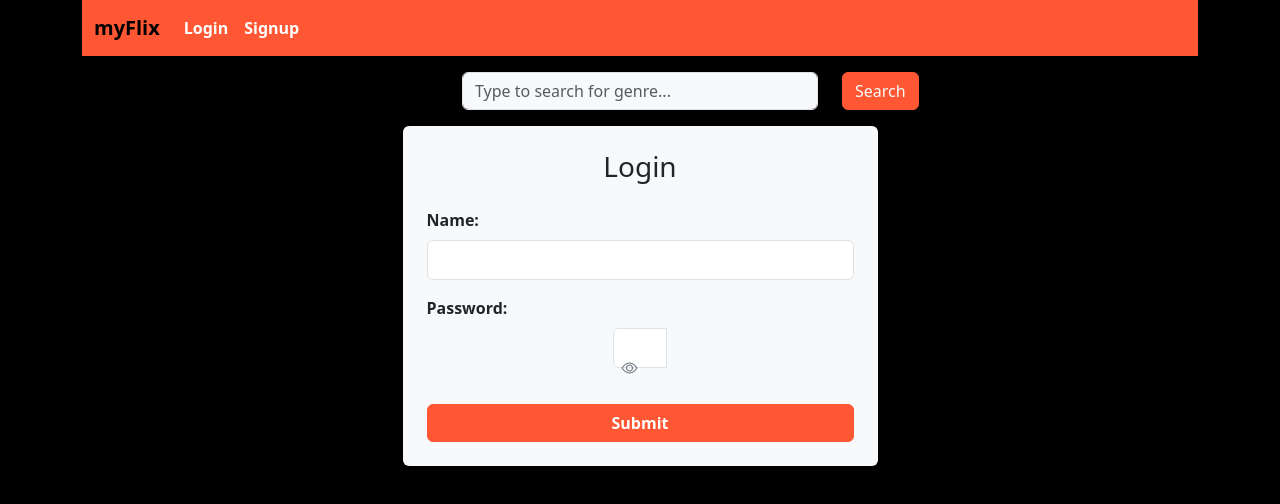
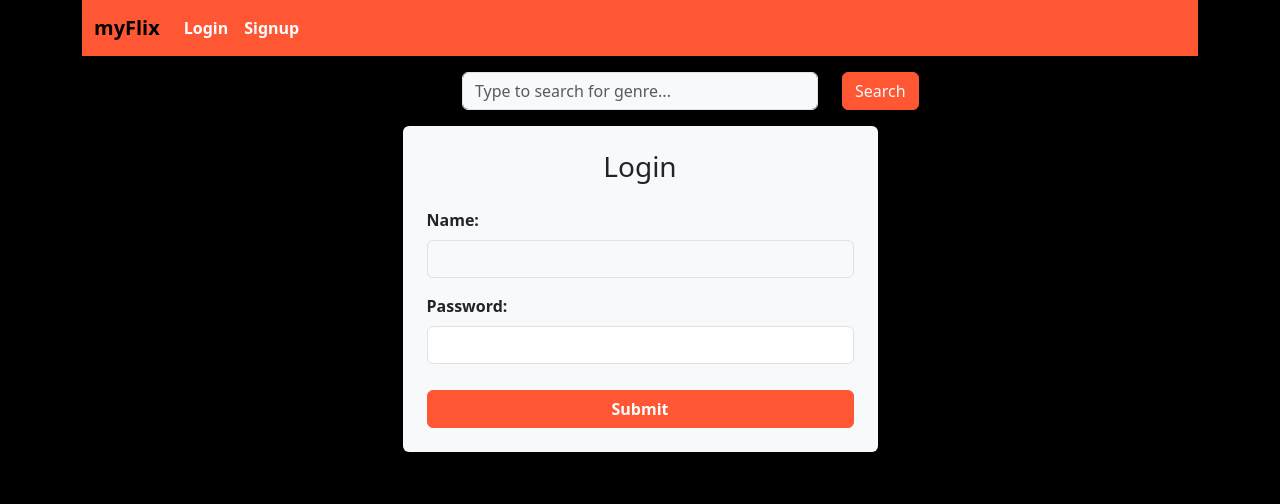
Before and after one commit to Sogolsa/myFlix-client, a React (Vite) app: page /login in a window 1280 px wide. Shown: the top 504 px of the page. Built offline with nearby package versions, Linux system fonts and the light colour scheme.

Commit message:
removed the icon

```diff
--- a/src/components/login-view/login-view.jsx
+++ b/src/components/login-view/login-view.jsx
@@ -72,7 +72,7 @@ export const LoginView = ({ onLoggedIn }) => {
             minLength='3'
           />
         </Form.Group>
-        {/* <Form.Group className='mb-3'>
+        <Form.Group className='mb-3'>
           <Form.Label>Password:</Form.Label>
           <Form.Control
             type='password'
@@ -80,8 +80,8 @@ export const LoginView = ({ onLoggedIn }) => {
             onChange={(e) => setPassword(e.target.value)}
             required
           />
-          </Form.Group> */}
-        <Form.Group>
+        </Form.Group>
+        {/* <Form.Group>
           <Form.Label>Password:</Form.Label>
           <div className='input-group'>
             <Form.Control
@@ -97,13 +97,13 @@ export const LoginView = ({ onLoggedIn }) => {
               className='toggle-password-btn'
             >
               {showPassword ? (
-                <i className='bi bi-eye-slash'></i> /* Hide Icon */
+                <i className='bi bi-eye-slash'></i>
               ) : (
-                <i className='bi bi-eye'></i> /* Show Icon */
+                <i className='bi bi-eye'></i>
               )}
             </Button>
           </div>
-        </Form.Group>
+        </Form.Group> */}
         <Button variant='primary' type='submit'>
           Submit
         </Button>
--- a/src/components/login-view/login-view.scss
+++ b/src/components/login-view/login-view.scss
@@ -11,13 +11,8 @@
   }
 
   .form-control {
-    // margin-bottom: 15px;
-    background-color: white !important;
-    color: black;
-    width: 100%;
-    padding-right: 2.5rem;
-    height: 40px;
-    background: transparent;
+    margin-bottom: 15px;
+    background-color: white;
   }
 
   .btn-primary {
@@ -25,31 +20,17 @@
     color: white;
     font-weight: 600;
   }
-
-  .input-group {
-    display: flex;
-    flex-direction: column;
-    align-items: center;
-    justify-content: center;
-  }
-
-  .toggle-password-btn {
-    position: absolute; /* Position the button over the input */
-    top: 50%; /* Center vertically */
-    right: 10px; /* Adjust alignment to the right edge */
-    transform: translateY(-50%);
-    border: none !important;
-    background-color: transparent !important; /* Make it blend with the input field */
-    color: #6c757d !important;
-    // justify-content: center;
-    // align-items: center;
-    padding: 5px;
-    cursor: pointer;
-    line-height: 1;
-
-    // z-index: 10;
-    &:hover {
-      color: #0d6efd !important; /* Highlight color on hover */
-    }
-  }
+  // .toggle-password-btn {
+  //   position: absolute; /* Position the button over the input */
+  //   top: 40%; /* Center vertically */
+  //   right: 10px; /* Adjust alignment to the right edge */
+  //   transform: translateY(-50%);
+  //   border: none;
+  //   background-color: transparent; /* Make it blend with the input field */
+  //   color: #6c757d;
+  //   cursor: pointer;
+  //   &:hover {
+  //     color: #0d6efd; /* Highlight color on hover */
+  //   }
+  // }
 }
```
Also changed, not shown: 4 other files (tests, documents, lock files or other folders). Lines whose indentation alone changed are shown as unchanged.
